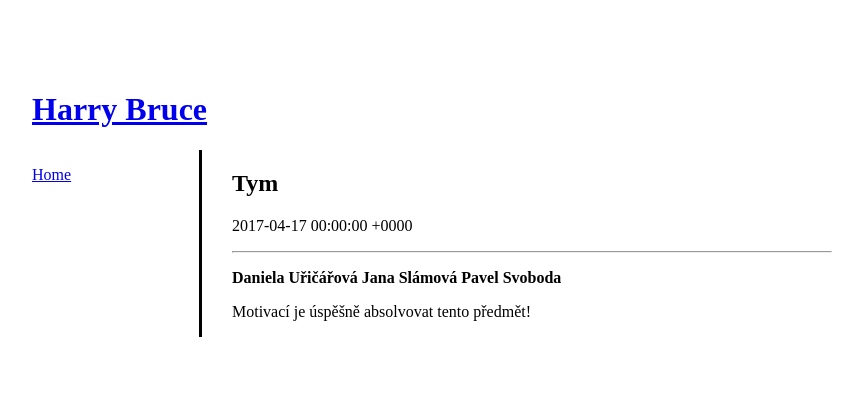
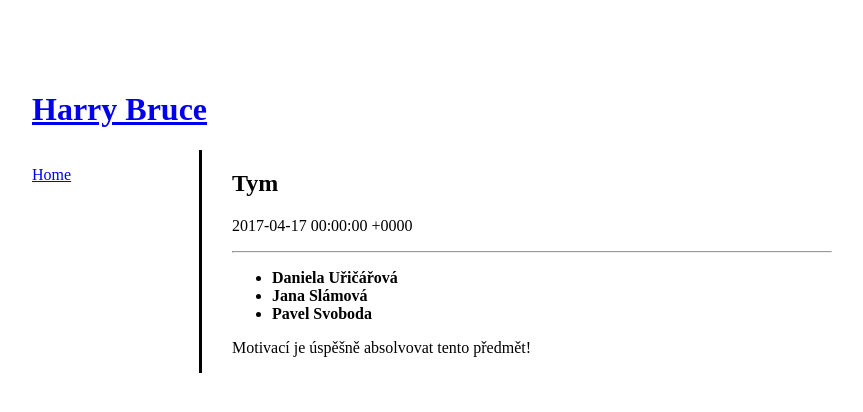
Before and after one commit to psvoboda94/learn-jekyll, a Jekyll site: the page built from _posts/2017-04-17-tym.md, in a window 1280 px wide. Shown: the top 412 px of the page, without its empty margins (208-1071 px from the left). Built offline with Jekyll 4.4.1, drawn with Linux system fonts in a browser that asks for light colours; our own code applies the rules of GitHub Pages for plain Markdown files.

Commit message:
Update 2017-04-17-tym.md

```diff
--- a/_posts/2017-04-17-tym.md
+++ b/_posts/2017-04-17-tym.md
@@ -1,5 +1,5 @@
-**Daniela Uřičářová**
-**Jana Slámová**
-**Pavel Svoboda**
+- **Daniela Uřičářová**
+- **Jana Slámová**
+- **Pavel Svoboda**
 
 Motivací je úspěšně absolvovat tento předmět!
```
